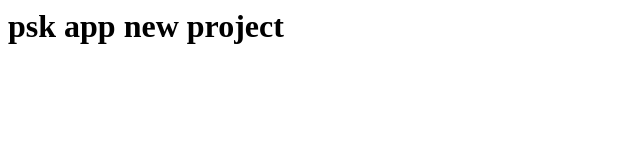
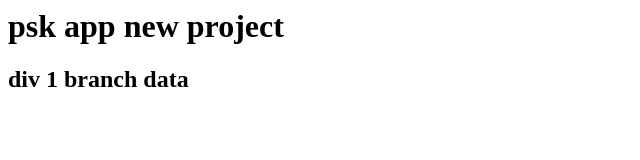
Before and after one commit to badalraut87-cloud/pskProject-app, a plain HTML site: page index.html in a window 1280 px wide. Shown: the whole page, without its empty margins (0-640 px from the left). Drawn offline with Linux system fonts and the light colour scheme.

Commit message:
branch added data

```diff
--- a/index.html
+++ b/index.html
@@ -1 +1,2 @@
 <h1>psk app new project</h1>
+<h2>div 1 branch data</h2>
```
